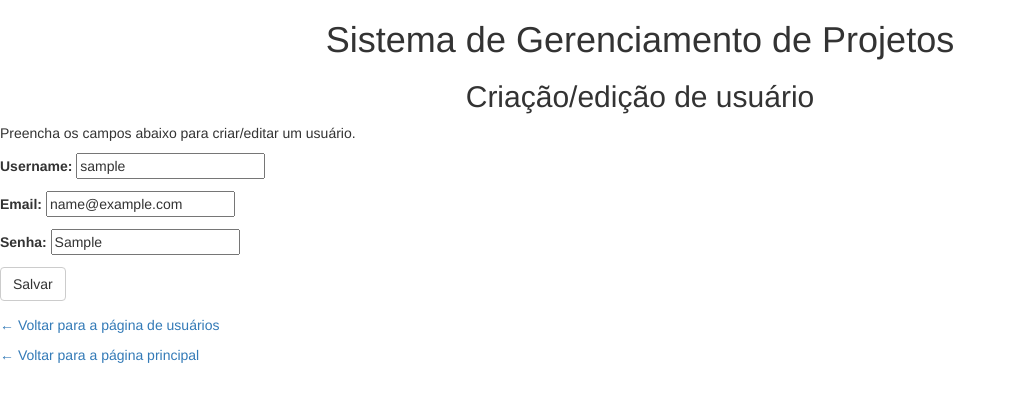
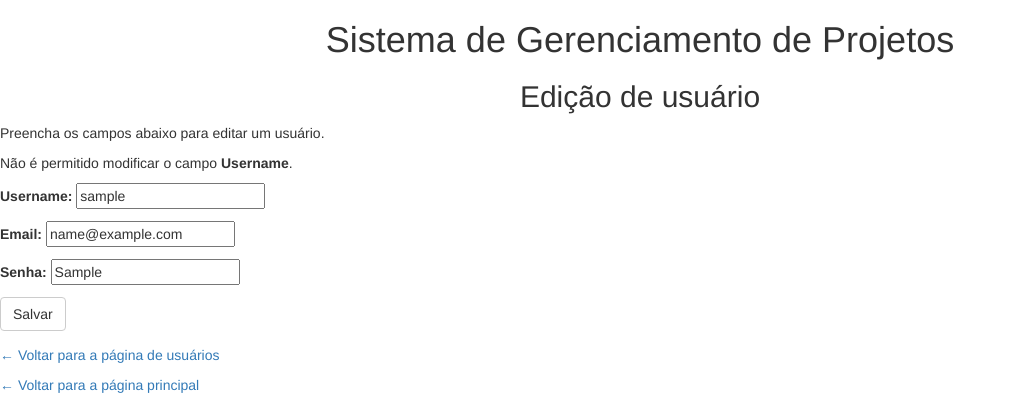
Before and after one commit to MAC0350/Projeto, a Django app: a page that uses fase3/gamma/management/templates/management/user_edit.html in a window 1280 px wide. Shown: the top 420 px of the page, without its empty margins (0-1016 px from the left). Run offline with Django 3.2, Linux system fonts and the light colour scheme; tables that the repository leaves empty hold one stand-in row (values such as "Sample post"); some libraries are stand-ins or nearby versions.

Commit message:
Change text in user create/edit template according to action

```diff
--- a/fase3/gamma/management/templates/management/user.html
+++ b/fase3/gamma/management/templates/management/user.html
@@ -30,7 +30,7 @@
     <td>{{usuario.username}}</td>
     <td>{{usuario.email}}</td>
     <td>{{usuario.data_horario_criacao}}</td>
-    <td><a href="{{usuario.username}}/edit/">Alterar</a></td>
+    <td><a href="{{usuario.username}}/edit/">Editar</a></td>
     <td><a href="{{usuario.username}}/delete/">Remover</a></td>
   </tr>
   {% endfor %}
--- a/fase3/gamma/management/templates/management/user_edit.html
+++ b/fase3/gamma/management/templates/management/user_edit.html
@@ -7,14 +7,19 @@
   <script   src="https://ajax.googleapis.com/ajax/libs/jquery/3.2.1/jquery.min.js"></script>
   <script   src="https://maxcdn.bootstrapcdn.com/bootstrap/3.3.7/js/bootstrap.min.js"></script>
   <link rel="stylesheet" href="{% static 'css/main.css' %}">
-  <title>Criação/edição de usuário</title>
+  <title>{% if new %}Criação{% else %}Edição{% endif %} de usuário</title>
 </head>
 
 <body>
 <h1>Sistema de Gerenciamento de Projetos</h1>
 
-<h2>Criação/edição de usuário</h2>
-<p>Preencha os campos abaixo para criar/editar um usuário.</p>
+<h2>{% if new %}Criação{% else %}Edição{% endif %} de usuário</h2>
+<p>Preencha os campos abaixo para {% if new %}criar{% else %}editar{% endif %} um usuário.</p>
+
+{% if not new %}
+  <p>Não é permitido modificar o campo <b>Username</b>.</p>
+{% endif %}
+
 {% block content %}
 <form method="POST" class="post-form">{% csrf_token %}
   {{form.as_p}}
--- a/fase3/gamma/management/views.py
+++ b/fase3/gamma/management/views.py
@@ -22,7 +22,8 @@ def user_new(request):
             return redirect('../')
     else:
         form = UsuarioForm()
-    return render(request, 'management/user_edit.html', {'form': form})
+    return render(request, 'management/user_edit.html',
+                  {'form': form, 'new': True})
 
 def user_edit(request, username):
     user = get_object_or_404(Usuario, username=username)
@@ -35,7 +36,8 @@ def user_edit(request, username):
         form = UsuarioForm(instance=user)
         # User can't change their username!
         form.fields['username'].widget.attrs['readonly'] = True
-    return render(request, 'management/user_edit.html', {'form': form})
+    return render(request, 'management/user_edit.html',
+                  {'form': form, 'new': False})
 
 def user_delete(request, username):
     user = get_object_or_404(Usuario, username=username)
```
